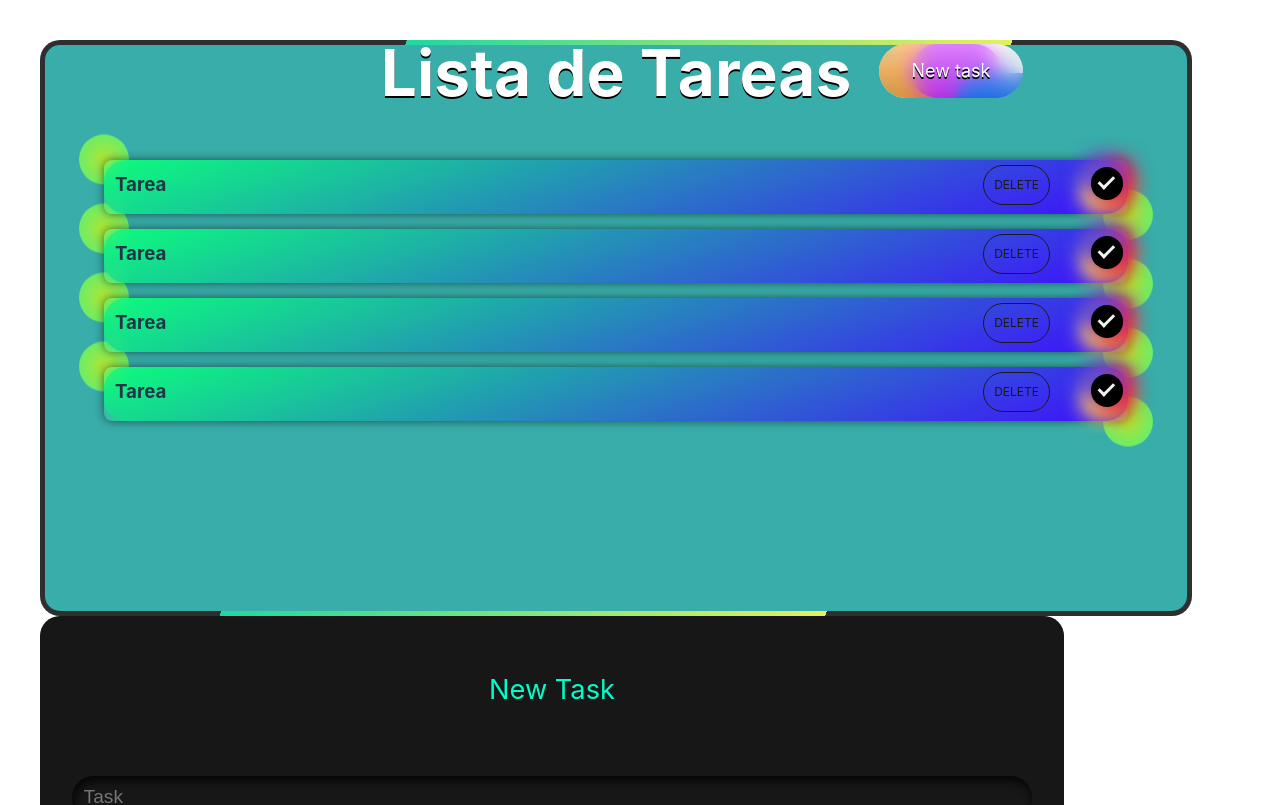
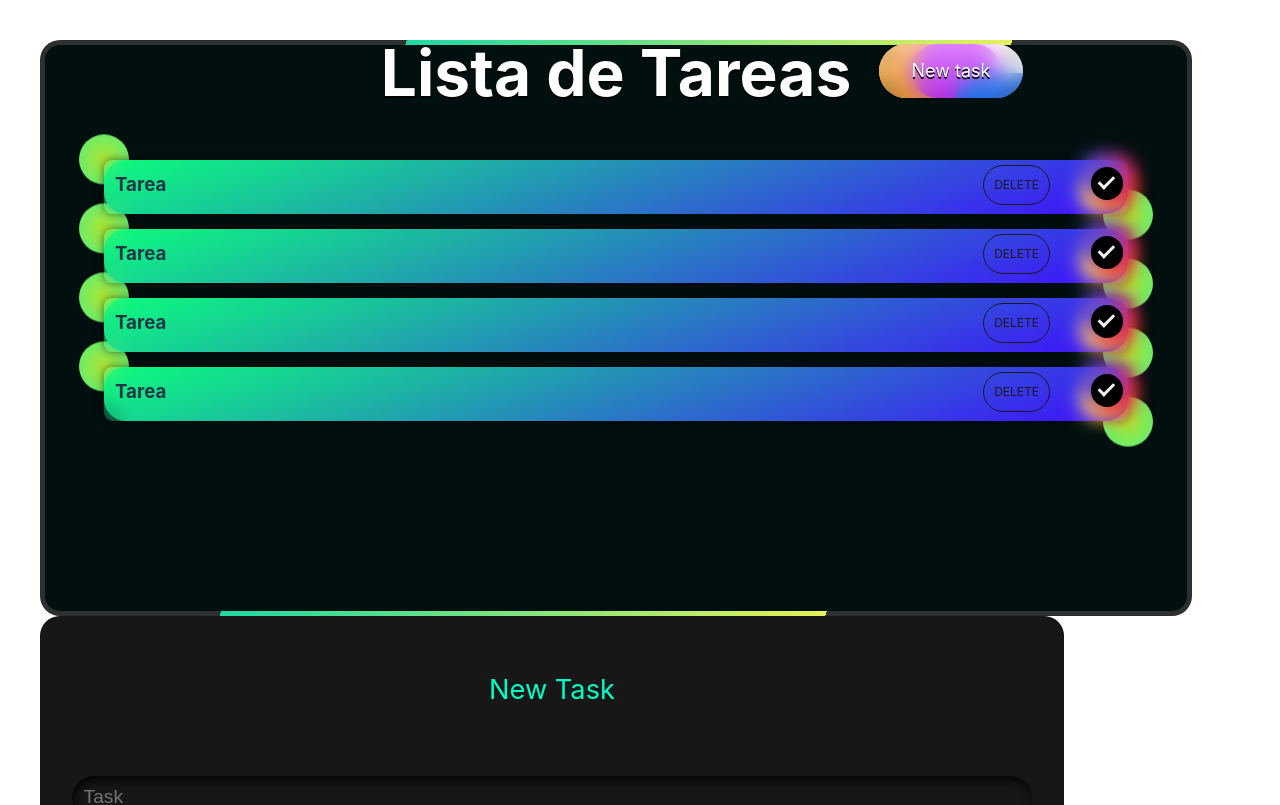
Before and after one commit to Flopyflor/to-do-list-react, a React (Vite) app: page / in a window 1280 px wide. Shown: the top 805 px of the page. Built offline with nearby package versions, Linux system fonts and the light colour scheme.

Commit message:
algunos retoques estéticos

```diff
--- a/src/Components/board/board.css
+++ b/src/Components/board/board.css
@@ -66,7 +66,7 @@
   .board::after {
     content: '';
     position: absolute;
-    background: #38ada9;
+    background: #010f0f;
     ;
     inset: 5px;
     border-radius: 15px;
```
